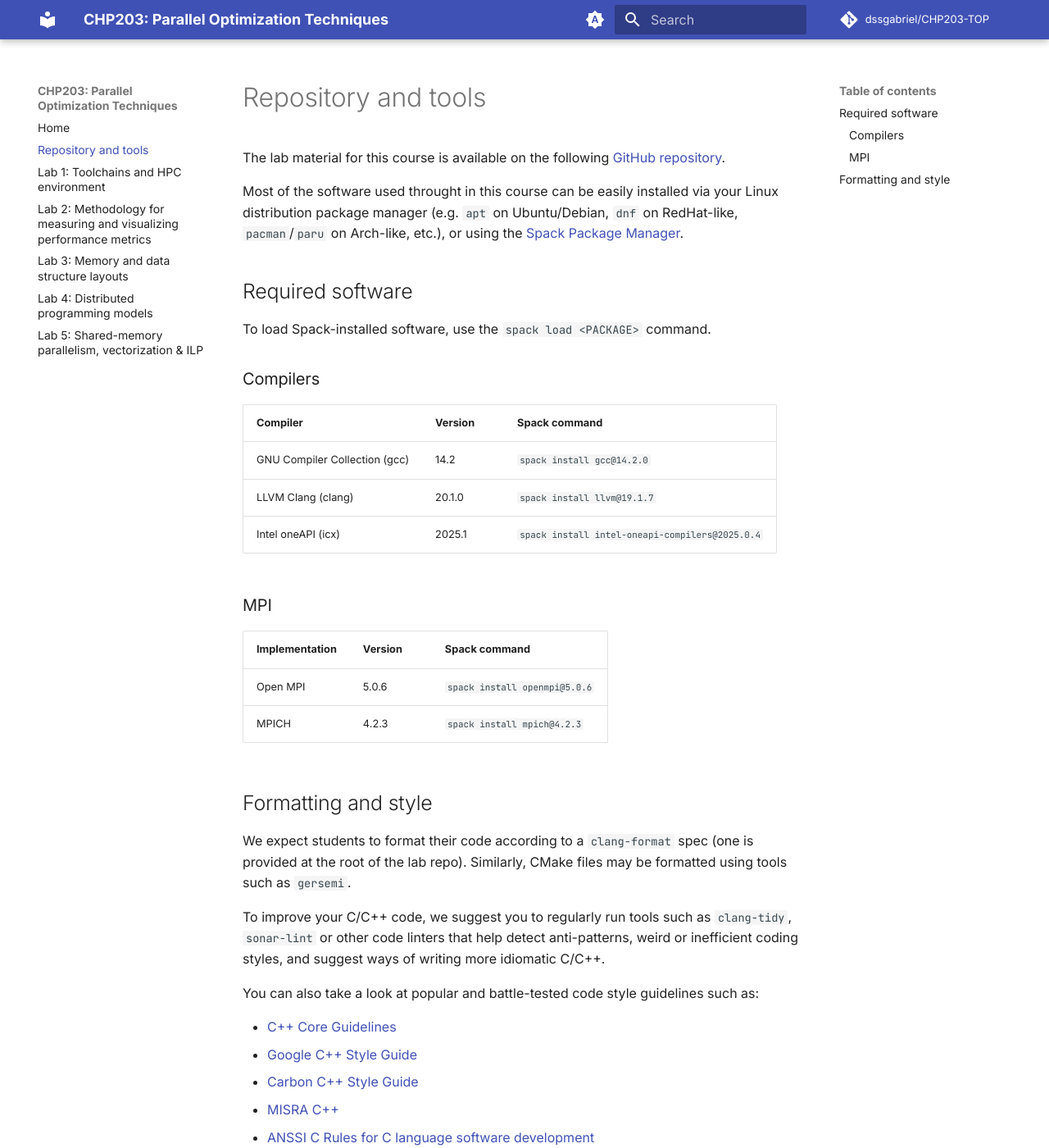
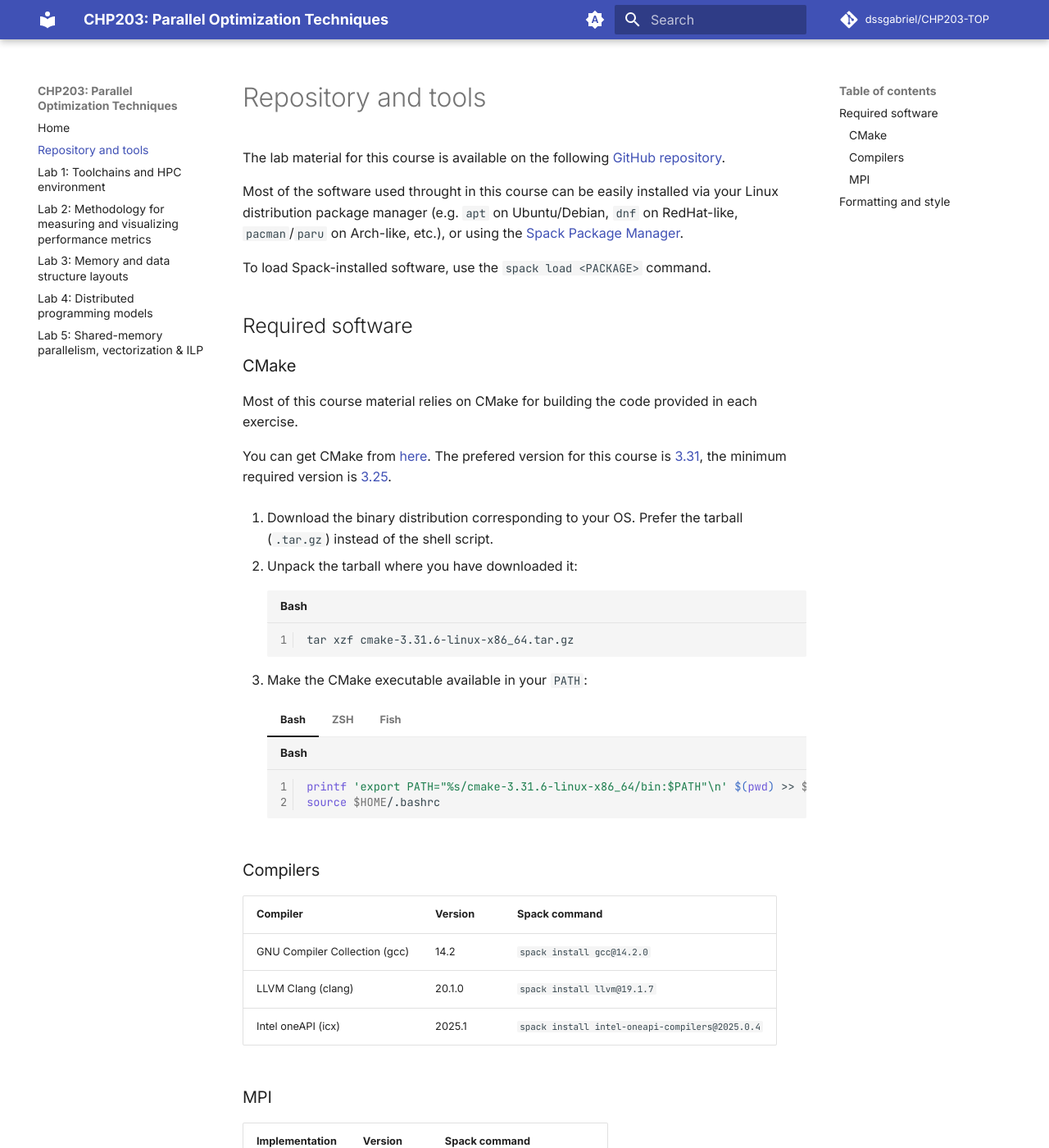
Before and after one commit to dssgabriel/CHP203-TOP, an MkDocs documentation site: the page built from docs/repository_and_tools.md, in a window 1280 px wide and 1400 px high. Shown: the whole window at 82% size. Built offline with MkDocs 1.6.1 and Material for MkDocs 9.7.7, drawn with Linux system fonts in a browser that asks for light colours; comment, search, counter and statistics services are not loaded.

Commit message:
feat: add CMake installation instructions
Signed-off-by: Gabriel Dos Santos <gabriel.dossantos@cea.fr>

````diff
--- a/docs/repository_and_tools.md
+++ b/docs/repository_and_tools.md
@@ -4,10 +4,50 @@ The lab material for this course is available on the following [GitHub repositor
 
 Most of the software used throught in this course can be easily installed via your Linux distribution package manager (e.g. `apt` on Ubuntu/Debian, `dnf` on RedHat-like, `pacman`/`paru` on Arch-like, etc.), or using the [Spack Package Manager](https://spack.readthedocs.io/en/latest/index.html).
 
+To load Spack-installed software, use the `spack load <PACKAGE>` command.
+
 
 ## Required software
 
-To load Spack-installed software, use the `spack load <PACKAGE>` command.
+### CMake
+
+Most of this course material relies on CMake for building the code provided in each exercise.
+
+You can get CMake from [here](https://cmake.org/download/). The prefered version for this course is
+[3.31](https://cmake.org/cmake/help/v3.31/release/3.31.html), the minimum required version is
+[3.25](https://cmake.org/cmake/help/v3.25/release/3.25.html).
+
+1. Download the binary distribution corresponding to your OS. Prefer the tarball (`.tar.gz`) instead of the shell
+script.
+
+2. Unpack the tarball where you have downloaded it:
+```sh
+tar xzf cmake-3.31.6-linux-x86_64.tar.gz
+```
+
+3. Make the CMake executable available in your `PATH`:
+
+    === "Bash"
+
+        ```bash
+        printf 'export PATH="%s/cmake-3.31.6-linux-x86_64/bin:$PATH"\n' $(pwd) >> $HOME/.bashrc
+        source $HOME/.bashrc
+        ```
+
+    === "ZSH"
+
+        ```sh
+        printf 'export PATH="%s/cmake-3.31.6-linux-x86_64/bin:$PATH"\n' $(pwd) >> $HOME/.zshrc
+        source $HOME/.zshrc
+        ```
+
+    === "Fish"
+
+        ```fish
+        printf 'set --export --prepend PATH %s/cmake-3.31.6-linux-x86_64/bin\n' $(pwd) >> $XDG_CONFIG_HOME/fish/config.fish
+        source $XDG_CONFIG_HOME/fish/config.fish
+        ```
+
 
 ### Compilers
 
--- a/mkdocs.yml
+++ b/mkdocs.yml
@@ -40,6 +40,8 @@ theme:
     - toc.follow
     - search.suggest
     - search.highlight
+    - content.tabs.link
+
 
 plugins:
   - search
@@ -57,6 +59,9 @@ markdown_extensions:
   - pymdownx.superfences
   - pymdownx.tabbed:
       alternate_style: true
+      slugify: !!python/object/apply:pymdownx.slugs.slugify
+        kwds:
+          case: lower
   - pymdownx.emoji:
       emoji_index: !!python/name:material.extensions.emoji.twemoji # (1)!
       emoji_generator: !!python/name:material.extensions.emoji.to_svg
````
